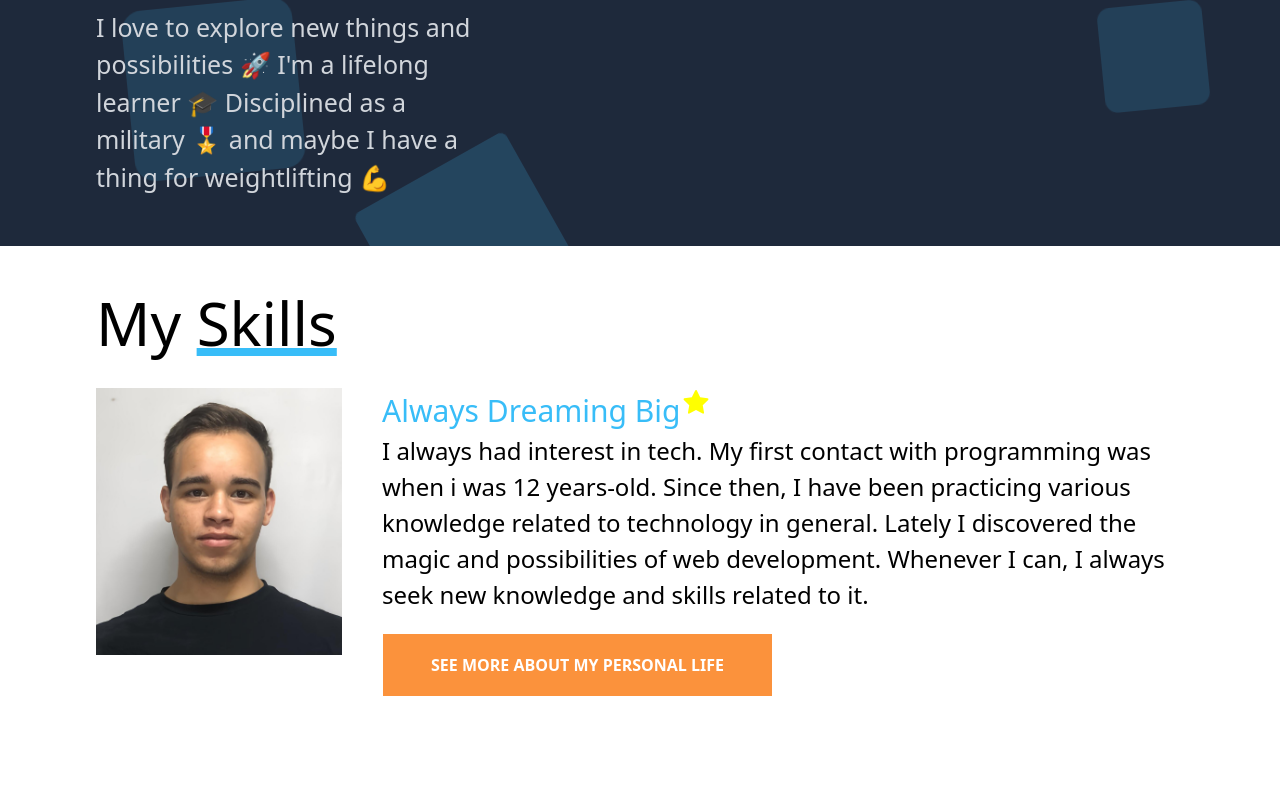
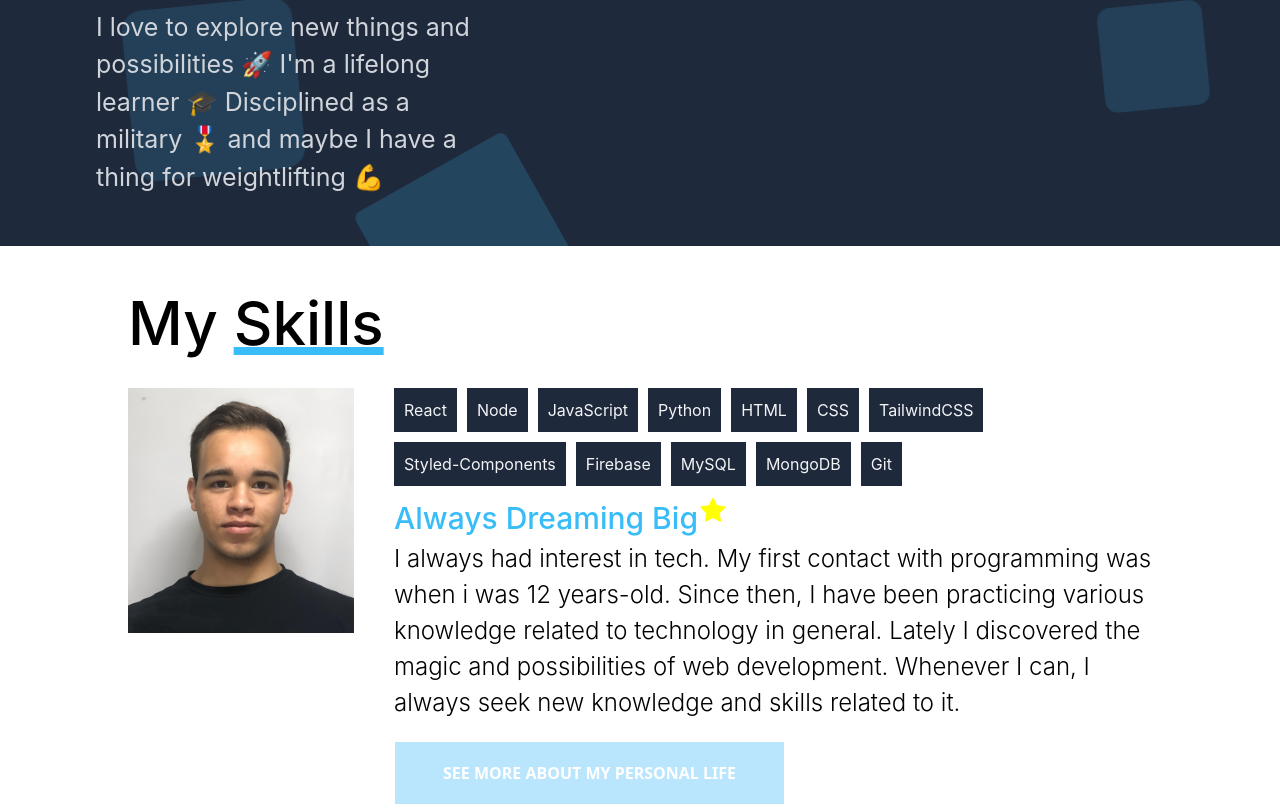
Before and after one commit to NicolasMouraC/nicolasmourac.github.io, a React (Create React App) app: page / in a window 1280 px wide. Shown: the part 554-1363 px from the top of the page. Before the commit the page ends 1255 px from the top, so only its background shows below. Built offline with nearby package versions, Linux system fonts and the light colour scheme.

Commit message:
Style skills component

```diff
--- a/src/App.js
+++ b/src/App.js
@@ -5,9 +5,9 @@ import Skills from './components/Skills.js';
 
 function App() {
   return (
-    <div className="box-border">
+    <div className="box-border font-['Inter']">
       <MainContainer/>
-      <section className="pt-8 pl-10 pr-20 pb-1 md:pl-24">
+      <section className="pt-8 px-16 pb-1 md:px-32">
         <Skills />
       </section>
     </div>
--- a/src/ButtonAnimation.css
+++ b/src/ButtonAnimation.css
@@ -9,8 +9,8 @@
 }
 .button {
   -webkit-tap-highlight-color: transparent;
-  -webkit-appearance: button;
-  background-color: rgb(251, 146, 60);
+  appearance: button;
+  background-color: rgb(186, 230, 253);
   background-image: none;
   color: #fff;
   cursor: pointer;
@@ -21,7 +21,7 @@
   font-weight: 900;
   line-height: 1.5;
   margin: 20px 0 0 0;
-  -webkit-mask-image: -webkit-radial-gradient(#000, #fff);
+  mask-image: -webkit-radial-gradient(#000, #fff);
   padding: 0;
 }
 .button:disabled {
@@ -55,7 +55,7 @@
 }
 .button:before {
   --middle: calc(var(--height) / 2);
-  background: rgb(56 189 248);
+  background: rgb(56 189 248 );
   content: "";
   height: 100%;
   left: calc(var(--height) * -1);
--- a/src/components/Skills.js
+++ b/src/components/Skills.js
@@ -3,6 +3,8 @@ import { AiFillStar } from 'react-icons/ai';
 import Photo from './images/myPhoto.jpeg';
 
 const Skills = () => {
+    const skills = ["React", "Node", "JavaScript", "Python", "HTML", "CSS", "TailwindCSS", "Styled-Components", "Firebase", "MySQL", "MongoDB", "Git"]
+
     return (
         <section>
             <div className="text-[40px] font-medium mb-[20px] md:text-[60px]">My <span className="underline decoration-sky-400 underline-offset-2 decoration-8">Skills</span></div>
@@ -10,9 +12,16 @@ const Skills = () => {
                 <img
                     src={Photo}
                     className="max-h-[400px]"
-                    alt="Nicolas Picture">
+                    alt="Nicolas Profile">
                 </img>
-                <article className="md: md:col-start-2 md:col-span-3">
+                <article className="md:col-start-2 md:col-span-3">
+                    <div className="flex flex-wrap">
+                        {skills.map((el, idx) => {
+                            return (
+                                <span className="bg-slate-800 text-gray-100 text w-fit h-fit p-[10px] mr-[10px] font-normal mb-[10px]" key={idx}>{el}</span>
+                            )}
+                        )}
+                    </div>
                     <h2 className="text-[26px] font-medium text-sky-400 flex md:text-[30px]">
                         Always Dreaming Big
                         <AiFillStar color="yellow"/>
```
